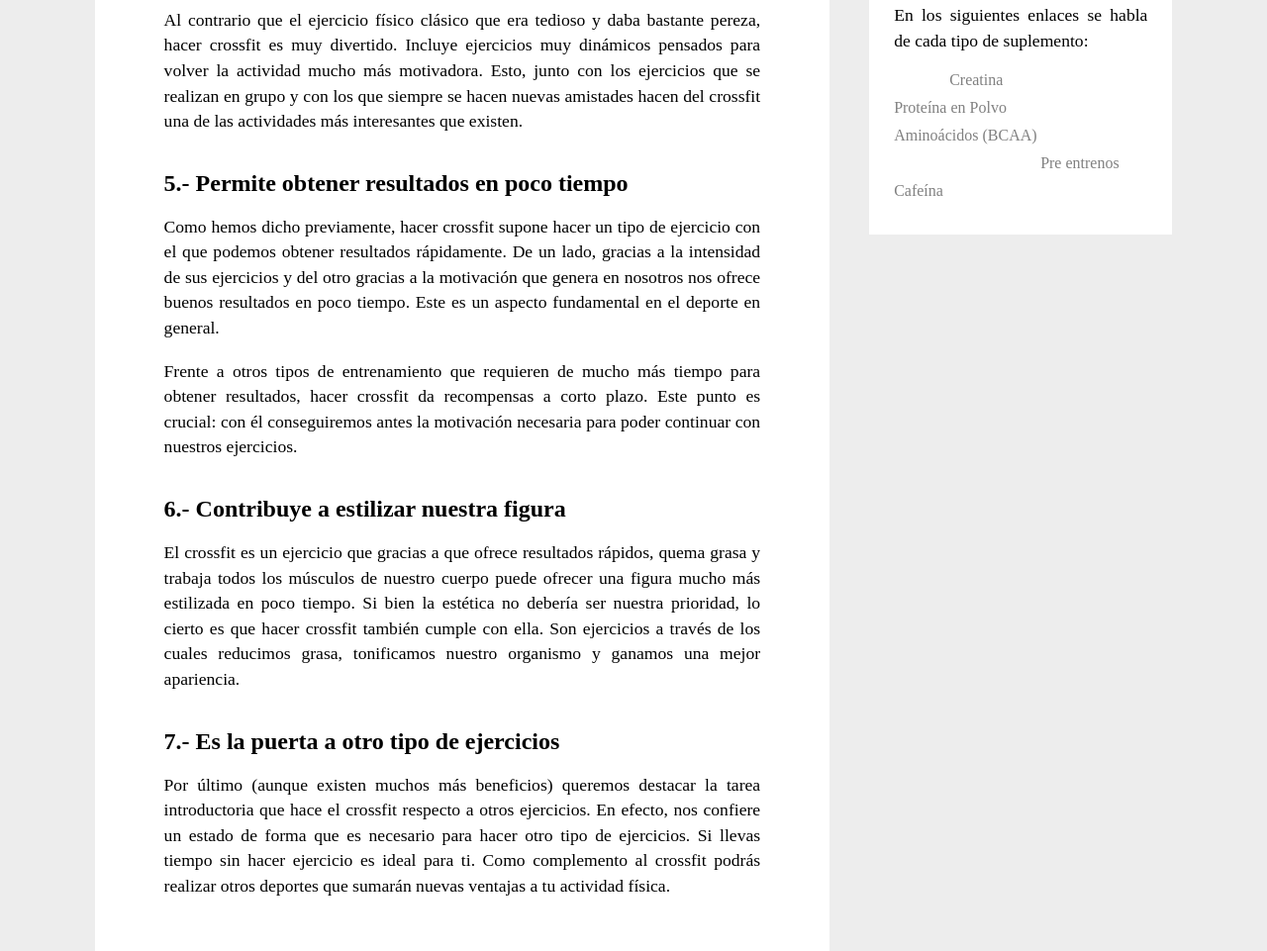
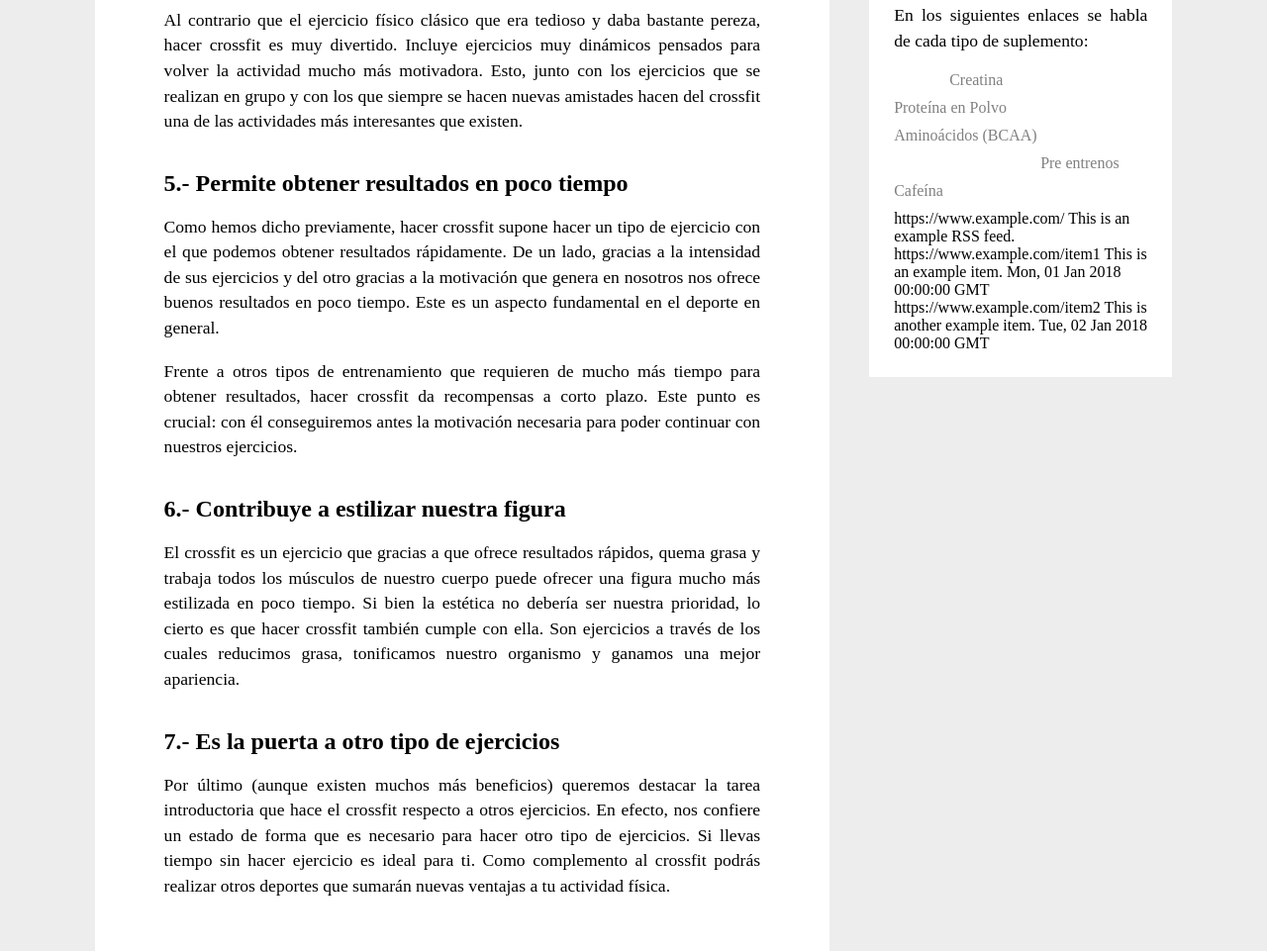
Before and after one commit to anabelmd/lenguajeDeMarca, a plain HTML site: page Index.html in a window 1280 px wide. Shown: the part 2172-3133 px from the top of the page at 99% size. Drawn offline with Linux system fonts and the light colour scheme.

Commit message:
subir xml

```diff
--- a/Index.html
+++ b/Index.html
@@ -160,6 +160,27 @@
 
           </ul></nav>
 
+          <!--RSS-->
+          <rss version="2.0">
+            <channel>
+                <title>Example RSS Feed</title>
+                <link>https://www.example.com/</link>
+                <description>This is an example RSS feed.</description>
+                <item>
+                    <title>Example Item 1</title>
+                    <link>https://www.example.com/item1</link>
+                    <description>This is an example item.</description>
+                    <pubDate>Mon, 01 Jan 2018 00:00:00 GMT</pubDate>
+                </item>
+                <item>
+                    <title>Example Item 2</title>
+                    <link>https://www.example.com/item2</link>
+                    <description>This is another example item.</description>
+                    <pubDate>Tue, 02 Jan 2018 00:00:00 GMT</pubDate>
+                </item>
+            </channel>
+        </rss>
+
          </div>
       </div>
     </section></content>
```
Also changed, not shown: rss.xml (added, +14 -0 lines).
